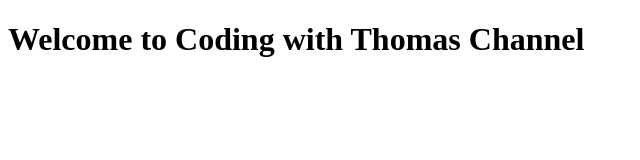
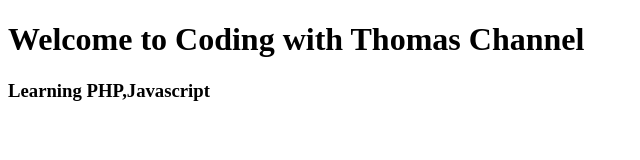
Before and after one commit to ayeLg/learningGit, a plain HTML site: page index.html in a window 1280 px wide. Shown: the whole page, without its empty margins (0-640 px from the left). Drawn offline with Linux system fonts and the light colour scheme.

Commit message:
Updated Index.html

```diff
--- a/index.html
+++ b/index.html
@@ -7,5 +7,7 @@
 </head>
 <body>
     <h1>Welcome to Coding with Thomas Channel</h1>
+
+    <h3>Learning PHP,Javascript</h3>
 </body>
 </html>
```
